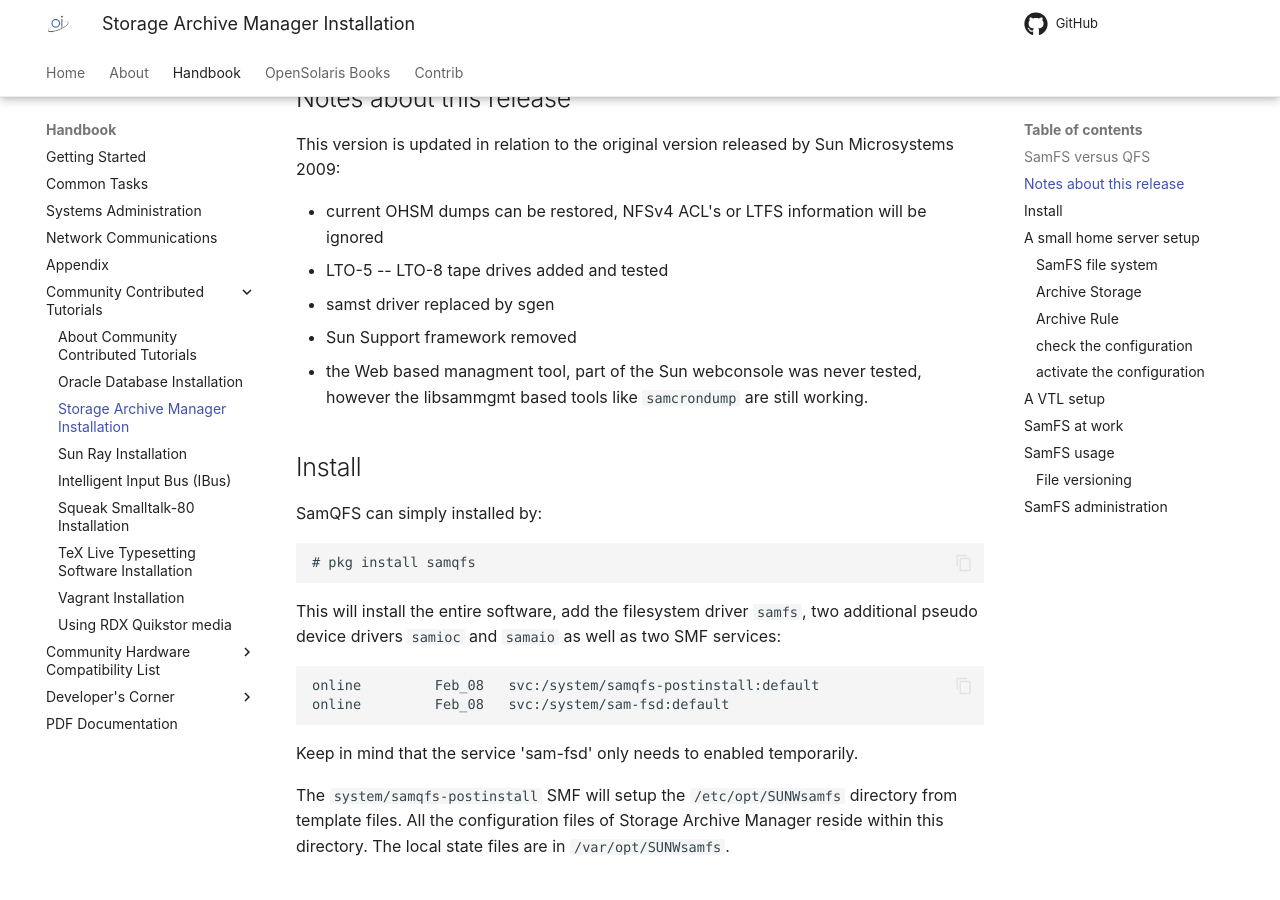
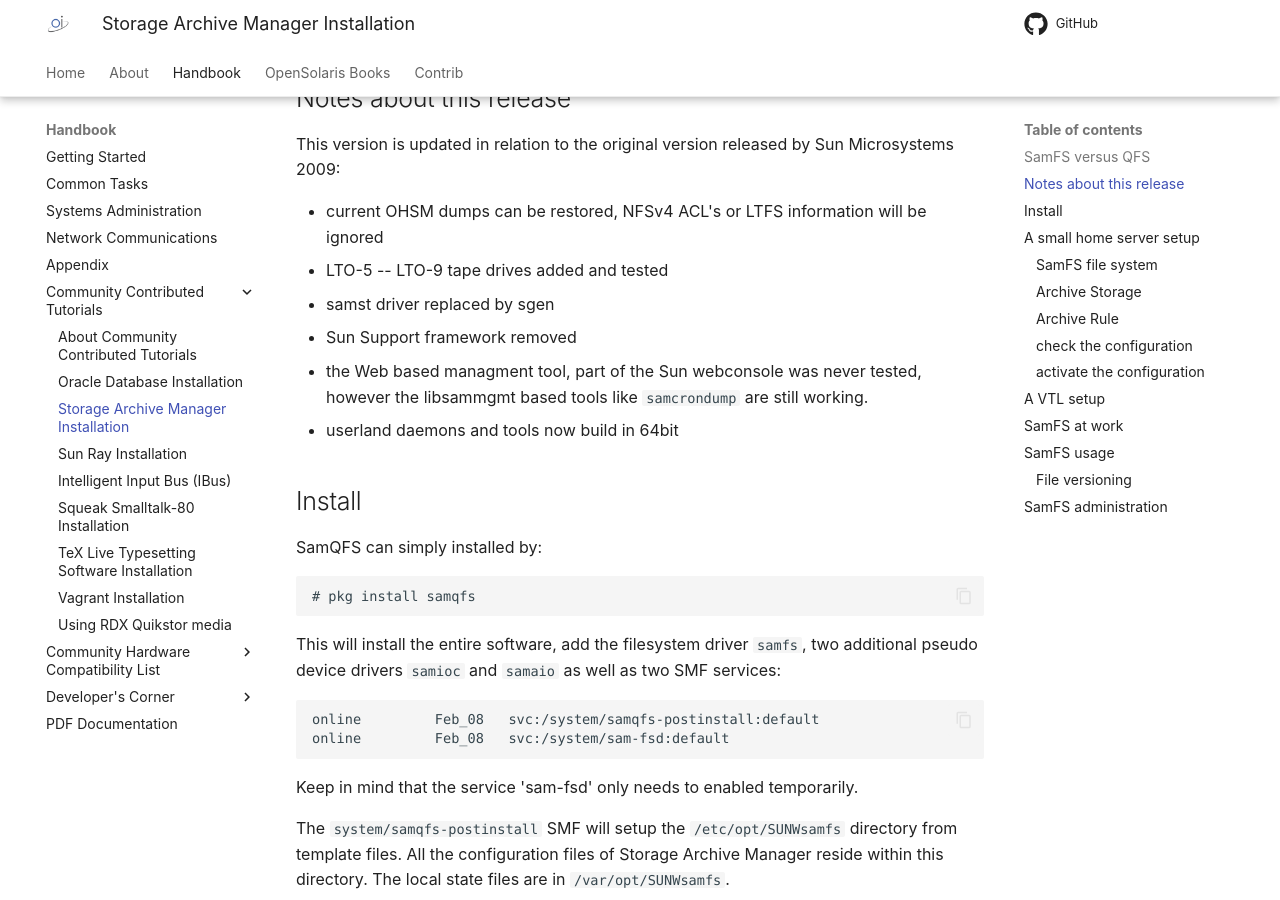
Before and after one commit to OpenIndiana/oi-docs, an MkDocs documentation site: the page built from docs/handbook/community/samqfs.md, in a window 1280 px wide and 900 px high, scrolled down 1032 px. Built offline with MkDocs 1.6.1 and Material for MkDocs 9.7.7, drawn with Linux system fonts in a browser that asks for light colours; comment, search, counter and statistics services are not loaded.

Commit message:
Update SamQFS document

```diff
--- a/docs/handbook/community/samqfs.md
+++ b/docs/handbook/community/samqfs.md
@@ -47,10 +47,11 @@
 This version is updated in relation to the original version released by Sun Microsystems 2009:
 
 * current OHSM dumps can be restored, NFSv4 ACL's or LTFS information will be ignored
-* LTO-5 -- LTO-8 tape drives added and tested
+* LTO-5 -- LTO-9 tape drives added and tested
 * samst driver replaced by sgen
 * Sun Support framework removed
 * the Web based managment tool, part of the Sun webconsole was never tested, however the libsammgmt based tools like `samcrondump` are still working.
+* userland daemons and tools now build in 64bit
 
 ## Install
 
```
